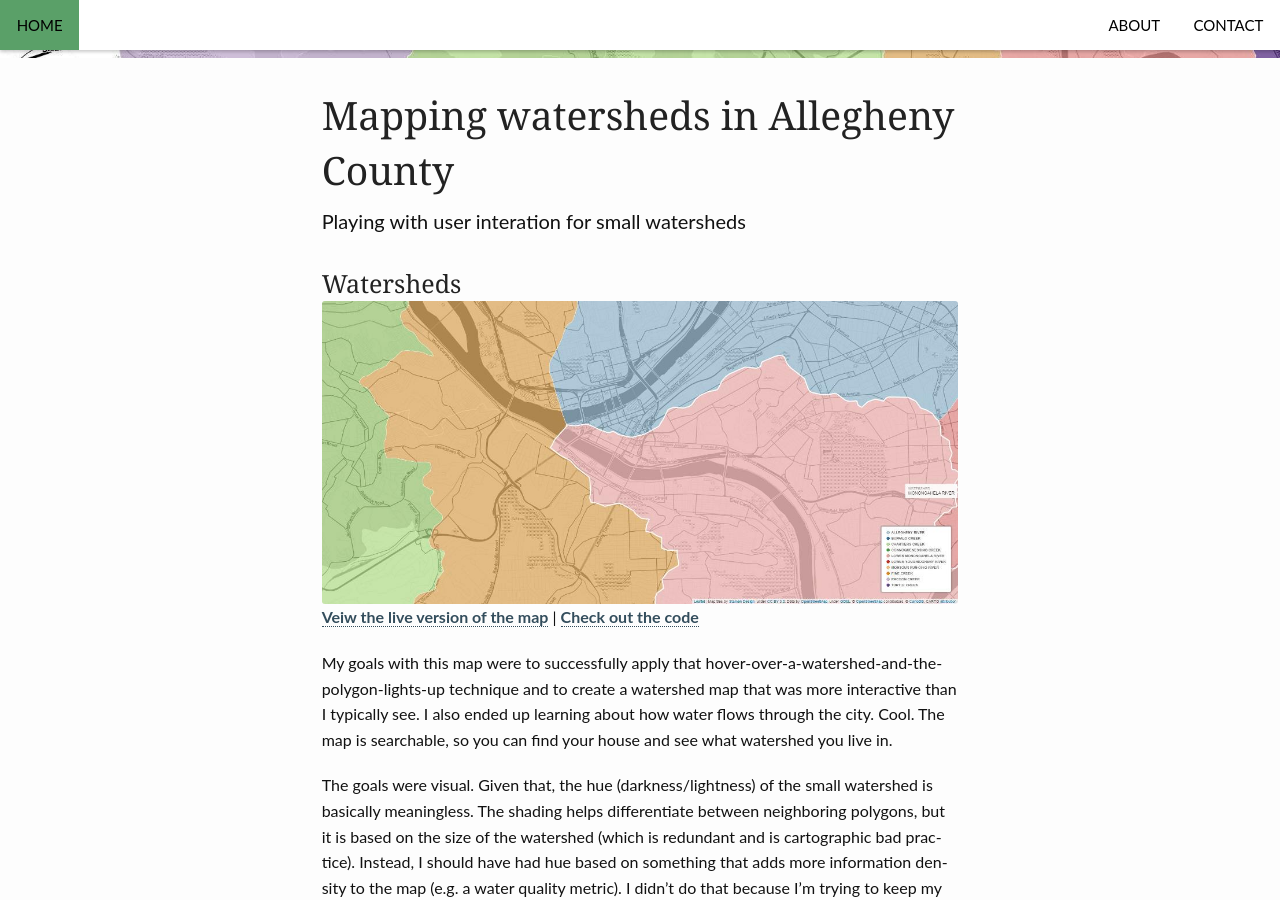
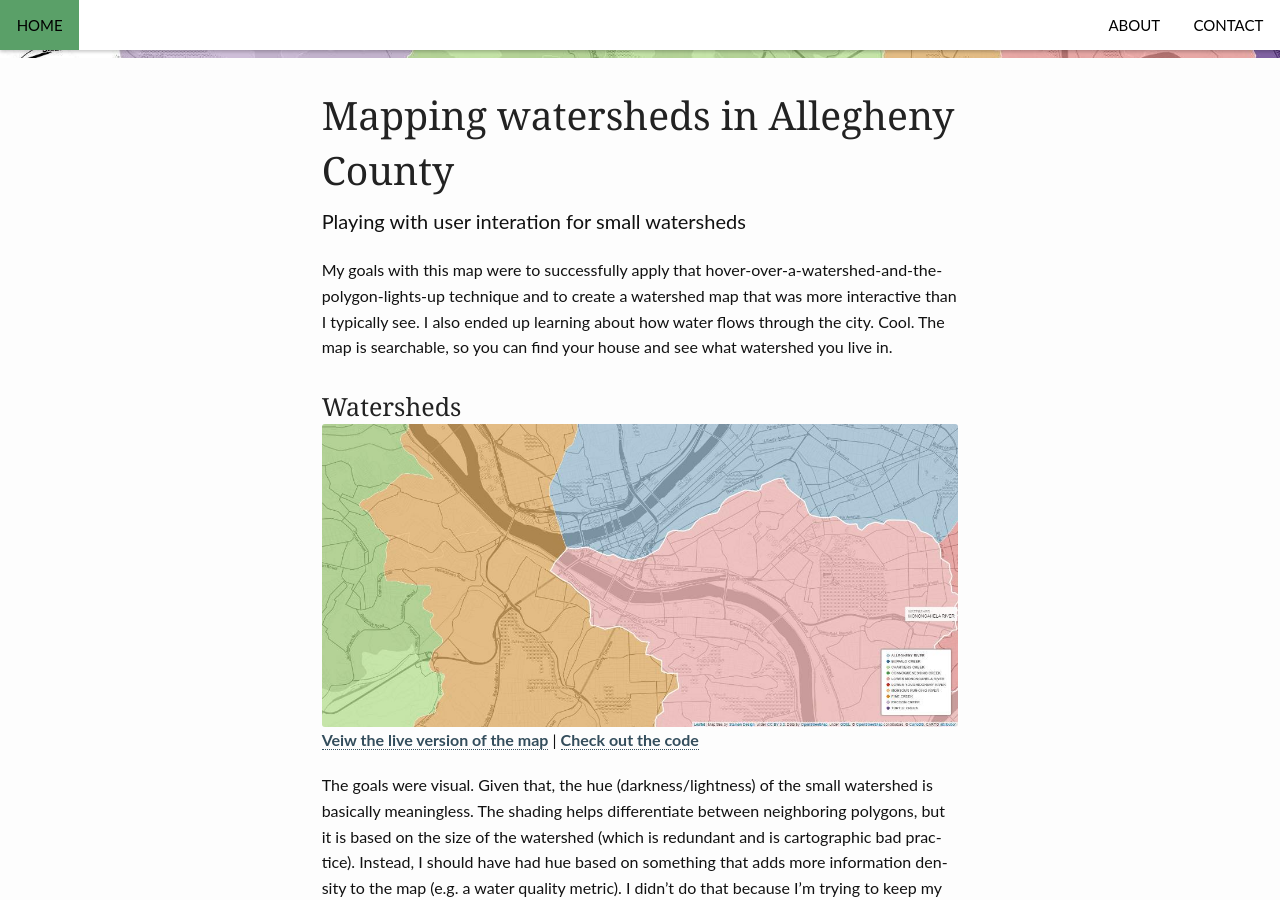
Before and after one commit to wontgruber/wontgruber.github.io, a Jekyll site: the page built from _posts/2016-07-18-Mapping-watersheds-in-Allegheny-County.md, in a window 1280 px wide and 900 px high, scrolled down 302 px. Built offline with Jekyll 4.4.1, drawn with Linux system fonts in a browser that asks for light colours.

Commit message:
Move around content

```diff
--- a/_posts/2016-07-18-Mapping-watersheds-in-Allegheny-County.md
+++ b/_posts/2016-07-18-Mapping-watersheds-in-Allegheny-County.md
@@ -23,12 +23,11 @@ image:
   url: ""
 ---
 
+My goals with this map were to successfully apply that hover-over-a-watershed-and-the-polygon-lights-up technique and to create a watershed map that was more interactive than I typically see. I also ended up learning about how water flows through the city. Cool. The map is searchable, so you can find your house and see what watershed you live in.
 
 ### Watersheds
 <img src="/images/inPost_watershed_image.jpg" class="img-responsive">
 [Veiw the live version of the map](https://bl.ocks.org/wontgruber/raw/a5fb00aa35d140855dacc7337c4f85ec/) |
 [Check out the code](https://bl.ocks.org/wontgruber/a5fb00aa35d140855dacc7337c4f85ec/)
 
-My goals with this map were to successfully apply that hover-over-a-watershed-and-the-polygon-lights-up technique and to create a watershed map that was more interactive than I typically see. I also ended up learning about how water flows through the city. Cool. The map is searchable, so you can find your house and see what watershed you live in.
-
 The goals were visual. Given that, the hue (darkness/lightness) of the small watershed is basically meaningless. The shading helps differentiate between neighboring polygons, but it is based on the size of the watershed (which is redundant and is cartographic bad practice). Instead, I should have had hue based on something that adds more information density to the map (e.g. a water quality metric). I didn't do that because I'm trying to keep my projects small, focused, and complete-able for now. The watershed names and shapes are correct.
```
